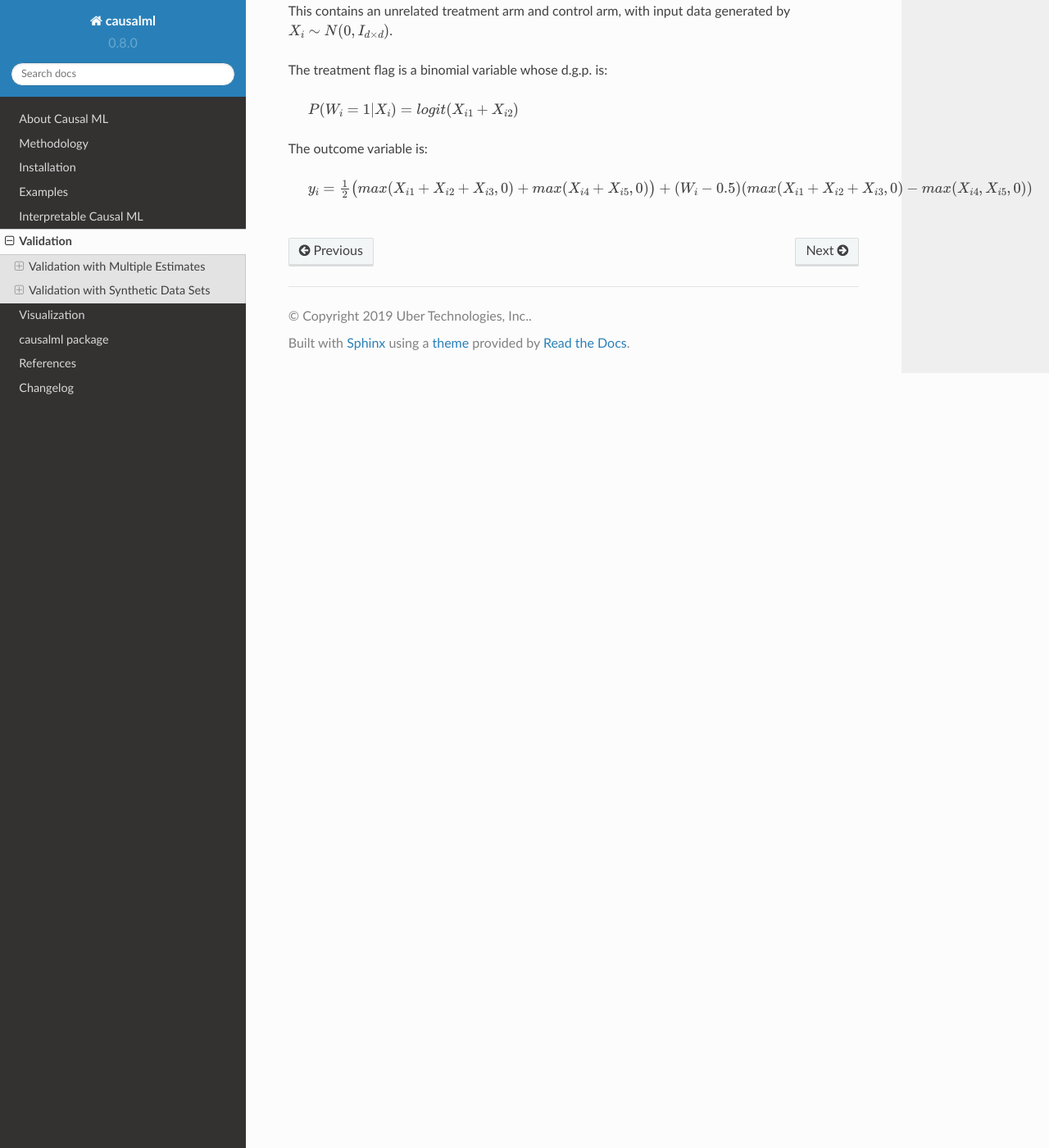
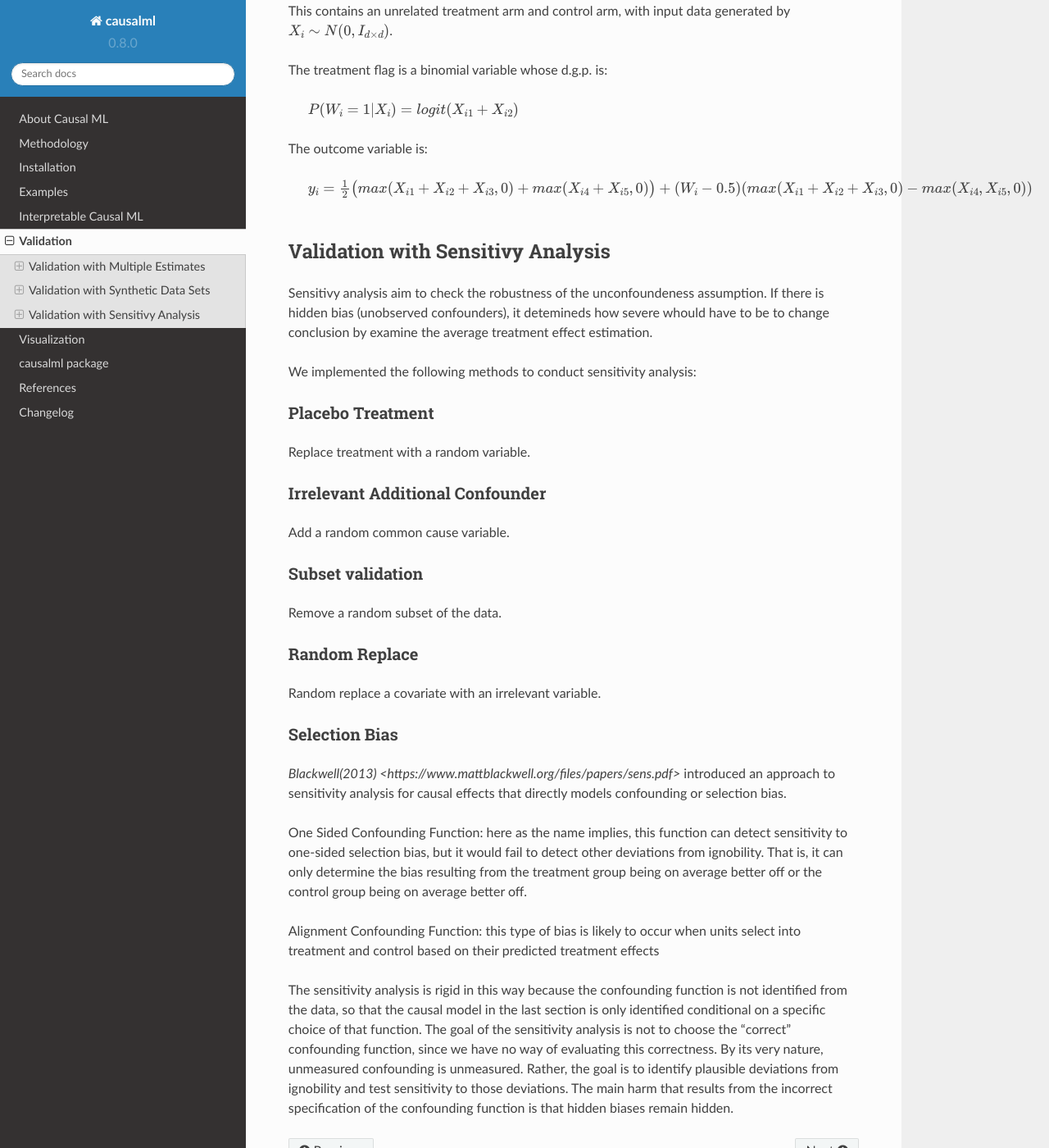
Before and after one commit to uber/causalml, a Sphinx documentation site: the page built from docs/validation.rst, in a window 1280 px wide and 1400 px high, scrolled down 2061 px. Shown: the whole window at 82% size. Built offline with Sphinx 7.4.7 and the Read the Docs theme 2.0.0, drawn with Linux system fonts in a browser that asks for light colours; cross-references to code outside the pages are shown as plain code; some of the changed text lies outside the part shown.

Commit message:
update the doc for sensitivity analysis (#214)
* update the doc for sensitivity analysis

```diff
--- a/docs/validation.rst
+++ b/docs/validation.rst
@@ -85,3 +85,40 @@
 |
 |   :math:`y_i = \frac{1}{2}\big(max(X_{i1} + X_{i2} + X_{i3}, 0) + max(X_{i4} + X_{i5}, 0)\big) + (W_i - 0.5)(max(X_{i1} + X_{i2} + X_{i3}, 0) - max(X_{i4}, X_{i5}, 0))`
 |
+
+Validation with Sensitivy Analysis
+----------------------------------
+Sensitivy analysis aim to check the robustness of the unconfoundeness assumption. If there is hidden bias (unobserved confounders), it detemineds how severe whould have to be to change conclusion by examine the average treatment effect estimation.
+
+We implemented the following methods to conduct sensitivity analysis:
+
+Placebo Treatment
+~~~~~~~~~~~~~~~~~
+
+| Replace treatment with a random variable.
+
+Irrelevant Additional Confounder
+~~~~~~~~~~~~~~~~~~~~~~~~~~~~~~~~
+
+| Add a random common cause variable.
+
+Subset validation
+~~~~~~~~~~~~~~~~~
+
+| Remove a random subset of the data.
+
+Random Replace
+~~~~~~~~~~~~~~
+
+| Random replace a covariate with an irrelevant variable.
+
+Selection Bias
+~~~~~~~~~~~~~~
+
+| `Blackwell(2013) <https://www.mattblackwell.org/files/papers/sens.pdf>` introduced an approach to sensitivity analysis for causal effects that directly models confounding or selection bias.
+|
+| One Sided Confounding Function: here as the name implies, this function can detect sensitivity to one-sided selection bias, but it would fail to detect other deviations from ignobility. That is, it can only determine the bias resulting from the treatment group being on average better off or the control group being on average better off.
+|
+| Alignment Confounding Function: this type of bias is likely to occur when units select into treatment and control based on their predicted treatment effects
+|
+| The sensitivity analysis is rigid in this way because the confounding function is not identified from the data, so that the causal model in the last section is only identified conditional on a specific choice of that function. The goal of the sensitivity analysis is not to choose the “correct” confounding function, since we have no way of evaluating this correctness. By its very nature, unmeasured confounding is unmeasured. Rather, the goal is to identify plausible deviations from ignobility and test sensitivity to those deviations. The main harm that results from the incorrect specification of the confounding function is that hidden biases remain hidden.
```
Also changed, not shown: other parts of docs/validation.rst (+1 -1 lines), 2 other files.
